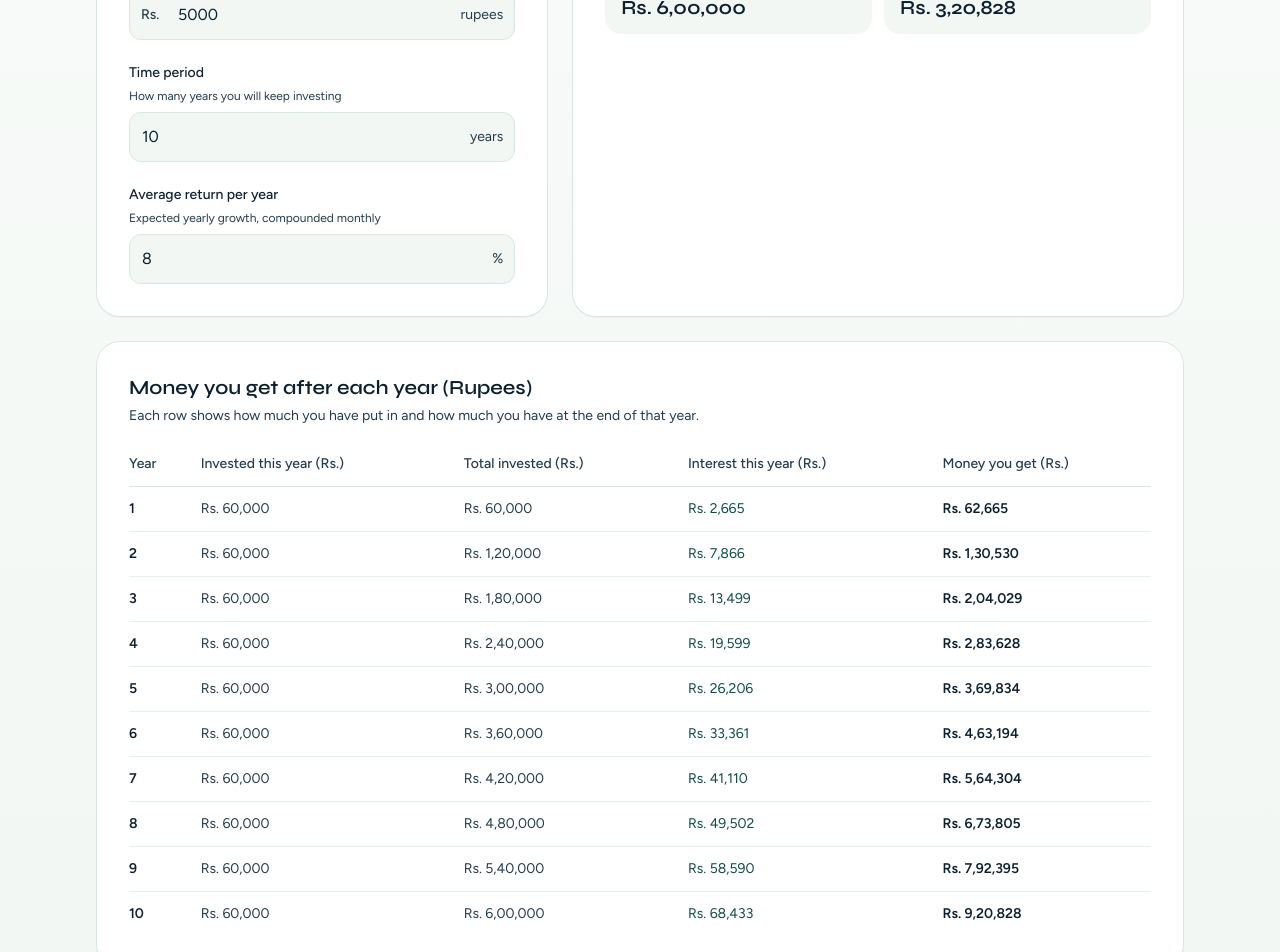
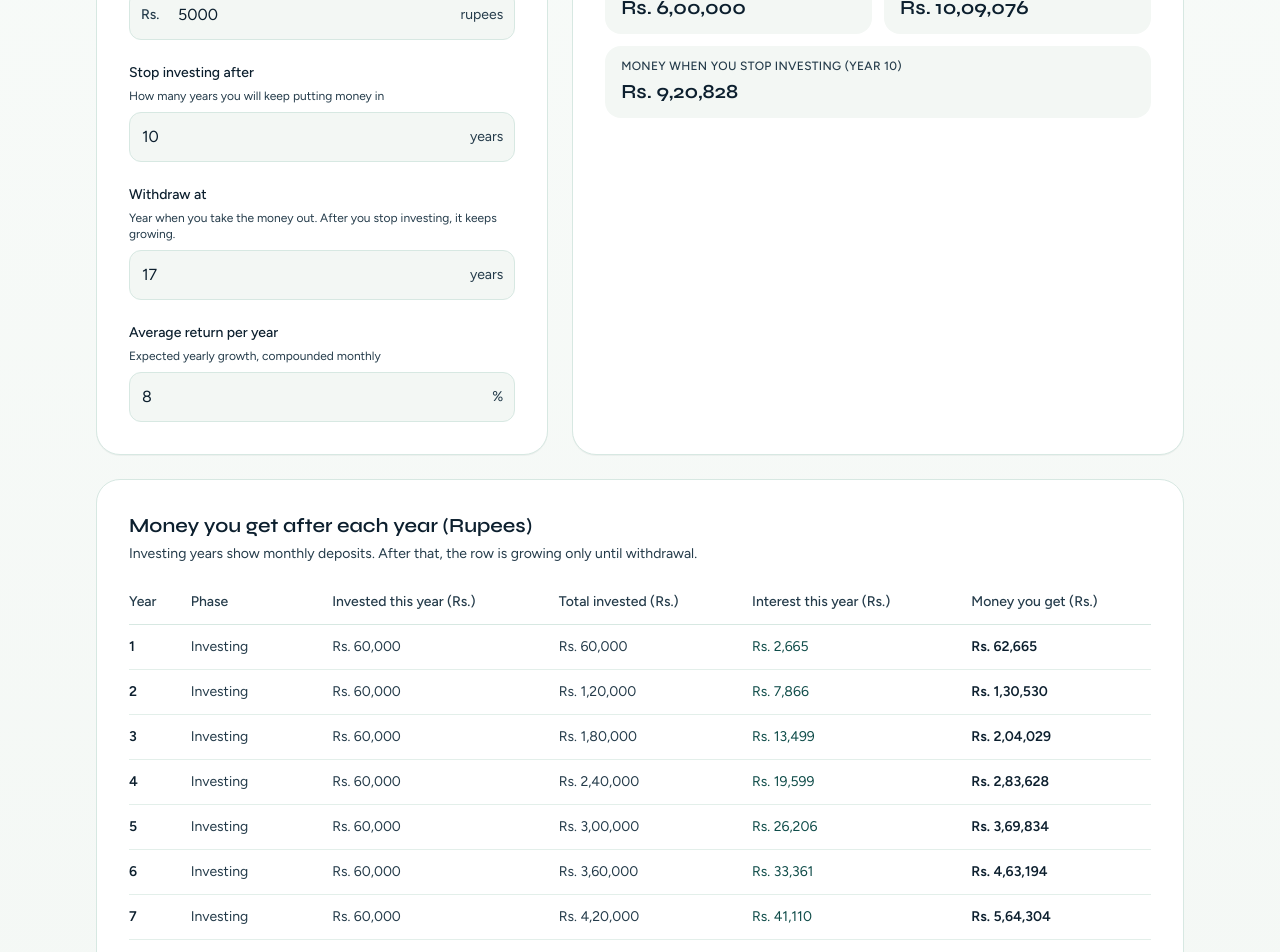
Before and after one commit to DIWAKARKASHYAP/Cursor-test, a Next.js app: page / in a window 1280 px wide. Shown: the part 400-1352 px from the top of the page. Built offline with nearby package versions, Linux system fonts and the light colour scheme.

Commit message:
Add stop-investing and later-withdrawal projection.
Monthly contributions can end after a chosen year while the corpus keeps compounding until a later withdrawal year, with a default of invest for 10 years and withdraw at 17.

Co-authored-by: Diwakar Kashyap <DIWAKARKASHYAP@users.noreply.github.com>

```diff
--- a/src/app/layout.tsx
+++ b/src/app/layout.tsx
@@ -17,7 +17,7 @@ const syne = Syne({
 export const metadata: Metadata = {
   title: "invest_calculator",
   description:
-    "Investment calculator in rupees for compound growth, monthly contributions, and year-by-year projections.",
+    "Investment calculator in rupees for monthly investing, stop-then-grow plans, and year-by-year projections.",
 };
 
 export default function RootLayout({ children }: LayoutProps<"/">) {
--- a/src/app/page.tsx
+++ b/src/app/page.tsx
@@ -14,7 +14,7 @@ export default function Home() {
             </h1>
           </div>
             <p className="hidden max-w-sm text-right text-sm text-ink-soft sm:block">
-              Enter monthly amount to project money, or start and end amounts to find yearly return %.
+              Enter monthly amount to project money, including stop investing then withdraw later.
             </p>
         </div>
       </header>
--- a/src/components/calculator/investment-calculator.tsx
+++ b/src/components/calculator/investment-calculator.tsx
@@ -7,6 +7,7 @@ import { ProjectionTable } from "@/components/calculator/projection-table";
 
 const DEFAULT_MONTHLY = "5000";
 const DEFAULT_YEARS = "10";
+const DEFAULT_WITHDRAW_YEARS = "17";
 const DEFAULT_RATE = "8";
 const DEFAULT_START = "100000";
 const DEFAULT_END = "200000";
@@ -63,10 +64,53 @@ function RupeeAmountField({
   );
 }
 
+function YearField({
+  id,
+  label,
+  hint,
+  value,
+  onChange,
+  placeholder,
+}: {
+  id: string;
+  label: string;
+  hint: string;
+  value: string;
+  onChange: (value: string) => void;
+  placeholder: string;
+}) {
+  return (
+    <div>
+      <label htmlFor={id} className="text-sm font-medium text-ink">
+        {label}
+      </label>
+      <p className="mt-1 text-xs text-ink-soft">{hint}</p>
+      <div className="relative mt-2">
+        <input
+          id={id}
+          type="number"
+          inputMode="numeric"
+          min={1}
+          max={60}
+          step={1}
+          placeholder={placeholder}
+          value={value}
+          onChange={(event) => onChange(event.target.value)}
+          className="w-full rounded-xl border border-mist bg-foam px-3 py-3 pr-16 text-base text-ink outline-none transition-colors focus:border-tide"
+        />
+        <span className="pointer-events-none absolute right-3 top-1/2 -translate-y-1/2 text-sm text-ink-soft">
+          years
+        </span>
+      </div>
+    </div>
+  );
+}
+
 export function InvestmentCalculator() {
   const [mode, setMode] = useState<Mode>("future");
   const [monthly, setMonthly] = useState(DEFAULT_MONTHLY);
   const [years, setYears] = useState(DEFAULT_YEARS);
+  const [withdrawYears, setWithdrawYears] = useState(DEFAULT_WITHDRAW_YEARS);
   const [rate, setRate] = useState(DEFAULT_RATE);
   const [startAmount, setStartAmount] = useState(DEFAULT_START);
   const [endAmount, setEndAmount] = useState(DEFAULT_END);
@@ -77,6 +121,7 @@ export function InvestmentCalculator() {
     monthlyContribution: parseAmount(monthly),
     annualRatePercent: parseAmount(rate),
     years: parseAmount(years),
+    withdrawYears: parseAmount(withdrawYears),
     annualContributionIncreasePercent: 0,
   });
 
@@ -90,6 +135,7 @@ export function InvestmentCalculator() {
     if (mode === "future") {
       setMonthly(DEFAULT_MONTHLY);
       setYears(DEFAULT_YEARS);
+      setWithdrawYears(DEFAULT_WITHDRAW_YEARS);
       setRate(DEFAULT_RATE);
       return;
     }
@@ -135,7 +181,7 @@ export function InvestmentCalculator() {
                   Enter your plan
                 </h2>
                 <p className="mt-1 text-sm text-ink-soft">
-                  Type the monthly amount in rupees, years, and average return.
+                  Invest monthly, then optionally stop and withdraw later.
                 </p>
               </div>
               <button
@@ -157,31 +203,36 @@ export function InvestmentCalculator() {
                 placeholder="5000"
               />
 
-              <div>
-                <label htmlFor="years-input" className="text-sm font-medium text-ink">
-                  Time period
-                </label>
-                <p className="mt-1 text-xs text-ink-soft">
-                  How many years you will keep investing
+              <YearField
+                id="years-input"
+                label="Stop investing after"
+                hint="How many years you will keep putting money in"
+                value={years}
+                placeholder="10"
+                onChange={(value) => {
+                  setYears(value);
+                  const invest = Number(value);
+                  const withdraw = Number(withdrawYears);
+                  if (Number.isFinite(invest) && Number.isFinite(withdraw) && invest > withdraw) {
+                    setWithdrawYears(value);
+                  }
+                }}
+              />
+              <YearField
+                id="withdraw-years-input"
+                label="Withdraw at"
+                hint="Year when you take the money out. After you stop investing, it keeps growing."
+                value={withdrawYears}
+                placeholder="17"
+                onChange={setWithdrawYears}
+              />
+              {parseAmount(withdrawYears) > 0 &&
+              parseAmount(withdrawYears) < futureResult.contributeYears ? (
+                <p className="text-xs text-ink-soft">
+                  Withdrawal cannot be earlier than when you stop investing. Using year{" "}
+                  {futureResult.contributeYears}.
                 </p>
-                <div className="relative mt-2">
-                  <input
-                    id="years-input"
-                    type="number"
-                    inputMode="numeric"
-                    min={1}
-                    max={60}
-                    step={1}
-                    placeholder="10"
-                    value={years}
-                    onChange={(event) => setYears(event.target.value)}
-                    className="w-full rounded-xl border border-mist bg-foam px-3 py-3 pr-16 text-base text-ink outline-none transition-colors focus:border-tide"
-                  />
-                  <span className="pointer-events-none absolute right-3 top-1/2 -translate-y-1/2 text-sm text-ink-soft">
-                    years
-                  </span>
-                </div>
-              </div>
+              ) : null}
 
               <div>
                 <label htmlFor="rate-input" className="text-sm font-medium text-ink">
@@ -220,8 +271,9 @@ export function InvestmentCalculator() {
               {formatCurrency(futureResult.futureValue)}
             </p>
             <p className="mt-2 text-sm text-ink-soft">
-              After {futureResult.years.length} years at{" "}
-              {formatPercent(parseAmount(rate))} average return.
+              {futureResult.withdrawYears > futureResult.contributeYears
+                ? `Invest for ${futureResult.contributeYears} years, then grow until year ${futureResult.withdrawYears} at ${formatPercent(parseAmount(rate))} average return.`
+                : `After ${futureResult.years.length} years at ${formatPercent(parseAmount(rate))} average return.`}
             </p>
 
             <dl className="mt-6 grid gap-3 sm:grid-cols-2">
@@ -241,6 +293,16 @@ export function InvestmentCalculator() {
                   {formatCurrency(futureResult.totalInterest)}
                 </dd>
               </div>
+              {futureResult.valueWhenContributionsStop != null ? (
+                <div className="rounded-2xl bg-foam px-4 py-3 sm:col-span-2">
+                  <dt className="text-xs font-medium uppercase tracking-wide text-ink-soft">
+                    Money when you stop investing (year {futureResult.contributeYears})
+                  </dt>
+                  <dd className="mt-1 font-[family-name:var(--font-syne)] text-xl font-semibold text-ink">
+                    {formatCurrency(futureResult.valueWhenContributionsStop)}
+                  </dd>
+                </div>
+              ) : null}
             </dl>
           </section>
 
@@ -249,7 +311,7 @@ export function InvestmentCalculator() {
               Money you get after each year (Rupees)
             </h2>
             <p className="mt-1 text-sm text-ink-soft">
-              Each row shows how much you have put in and how much you have at the end of that year.
+              Investing years show monthly deposits. After that, the row is growing only until withdrawal.
             </p>
             <div className="mt-4">
               <ProjectionTable years={futureResult.years} />
--- a/src/components/calculator/projection-table.tsx
+++ b/src/components/calculator/projection-table.tsx
@@ -10,6 +10,9 @@ export function ProjectionTable({ years }: { years: YearProjection[] }) {
           <tr className="border-b border-mist text-ink-soft">
             <th scope="col" className="py-3 pr-4 font-medium">
               Year
+            </th>
+            <th scope="col" className="py-3 pr-4 font-medium">
+              Phase
             </th>
             <th scope="col" className="py-3 pr-4 font-medium">
               Invested this year (Rs.)
@@ -32,6 +35,9 @@ export function ProjectionTable({ years }: { years: YearProjection[] }) {
                 {row.year}
               </th>
               <td className="py-3 pr-4 text-ink-soft">
+                {row.contributing ? "Investing" : "Growing only"}
+              </td>
+              <td className="py-3 pr-4 text-ink-soft">
                 {formatCurrency(row.contributionsThisYear)}
               </td>
               <td className="py-3 pr-4 text-ink-soft">
--- a/src/lib/calculate.ts
+++ b/src/lib/calculate.ts
@@ -3,11 +3,13 @@ export type CalculatorInputs = {
   monthlyContribution: number;
   annualRatePercent: number;
   years: number;
+  withdrawYears?: number;
   annualContributionIncreasePercent: number;
 };
 
 export type YearProjection = {
   year: number;
+  contributing: boolean;
   contributionsThisYear: number;
   interestThisYear: number;
   endingBalance: number;
@@ -18,6 +20,9 @@ export type CalculatorResult = {
   futureValue: number;
   totalContributed: number;
   totalInterest: number;
+  contributeYears: number;
+  withdrawYears: number;
+  valueWhenContributionsStop: number | null;
   years: YearProjection[];
 };
 
@@ -31,7 +36,19 @@ function roundCents(value: number): number {
   return Math.round(value * 100) / 100;
 }
 
-export function sanitizeInputs(inputs: CalculatorInputs): CalculatorInputs {
+export function sanitizeInputs(inputs: CalculatorInputs): CalculatorInputs & {
+  contributeYears: number;
+  withdrawYears: number;
+} {
+  const contributeYears = Math.min(
+    60,
+    Math.max(1, Math.round(isFiniteNumber(inputs.years) ? inputs.years : 1)),
+  );
+  const requestedWithdraw = isFiniteNumber(inputs.withdrawYears)
+    ? Math.round(inputs.withdrawYears)
+    : contributeYears;
+  const withdrawYears = Math.min(60, Math.max(contributeYears, requestedWithdraw));
+
   return {
     principal: Math.max(0, isFiniteNumber(inputs.principal) ? inputs.principal : 0),
     monthlyContribution: Math.max(
@@ -42,10 +59,9 @@ export function sanitizeInputs(inputs: CalculatorInputs): CalculatorInputs {
       50,
       Math.max(0, isFiniteNumber(inputs.annualRatePercent) ? inputs.annualRatePercent : 0),
     ),
-    years: Math.min(
-      60,
-      Math.max(1, Math.round(isFiniteNumber(inputs.years) ? inputs.years : 1)),
-    ),
+    years: contributeYears,
+    withdrawYears,
+    contributeYears,
     annualContributionIncreasePercent: Math.min(
       20,
       Math.max(
@@ -65,12 +81,15 @@ export function calculateInvestment(rawInputs: CalculatorInputs): CalculatorResu
 
   let balance = inputs.principal;
   let totalContributed = inputs.principal;
+  let valueWhenContributionsStop: number | null = null;
   const years: YearProjection[] = [];
 
-  for (let year = 1; year <= inputs.years; year += 1) {
+  for (let year = 1; year <= inputs.withdrawYears; year += 1) {
     const startBalance = balance;
-    const monthlyContribution =
-      inputs.monthlyContribution * (1 + contributionGrowth) ** (year - 1);
+    const contributing = year <= inputs.contributeYears;
+    const monthlyContribution = contributing
+      ? inputs.monthlyContribution * (1 + contributionGrowth) ** (year - 1)
+      : 0;
     let contributionsThisYear = 0;
 
     for (let month = 0; month < MONTHS_PER_YEAR; month += 1) {
@@ -80,11 +99,18 @@ export function calculateInvestment(rawInputs: CalculatorInputs): CalculatorResu
       balance *= 1 + monthlyRate;
     }
 
+    const endingBalance = roundCents(balance);
+
+    if (year === inputs.contributeYears) {
+      valueWhenContributionsStop = endingBalance;
+    }
+
     years.push({
       year,
+      contributing,
       contributionsThisYear: roundCents(contributionsThisYear),
       interestThisYear: roundCents(balance - startBalance - contributionsThisYear),
-      endingBalance: roundCents(balance),
+      endingBalance,
       totalContributed: roundCents(totalContributed),
     });
   }
@@ -96,6 +122,10 @@ export function calculateInvestment(rawInputs: CalculatorInputs): CalculatorResu
     futureValue,
     totalContributed: contributed,
     totalInterest: roundCents(futureValue - contributed),
+    contributeYears: inputs.contributeYears,
+    withdrawYears: inputs.withdrawYears,
+    valueWhenContributionsStop:
+      inputs.withdrawYears > inputs.contributeYears ? valueWhenContributionsStop : null,
     years,
   };
 }
```
Also changed, not shown: 2 other files (tests, documents, lock files or other folders).
